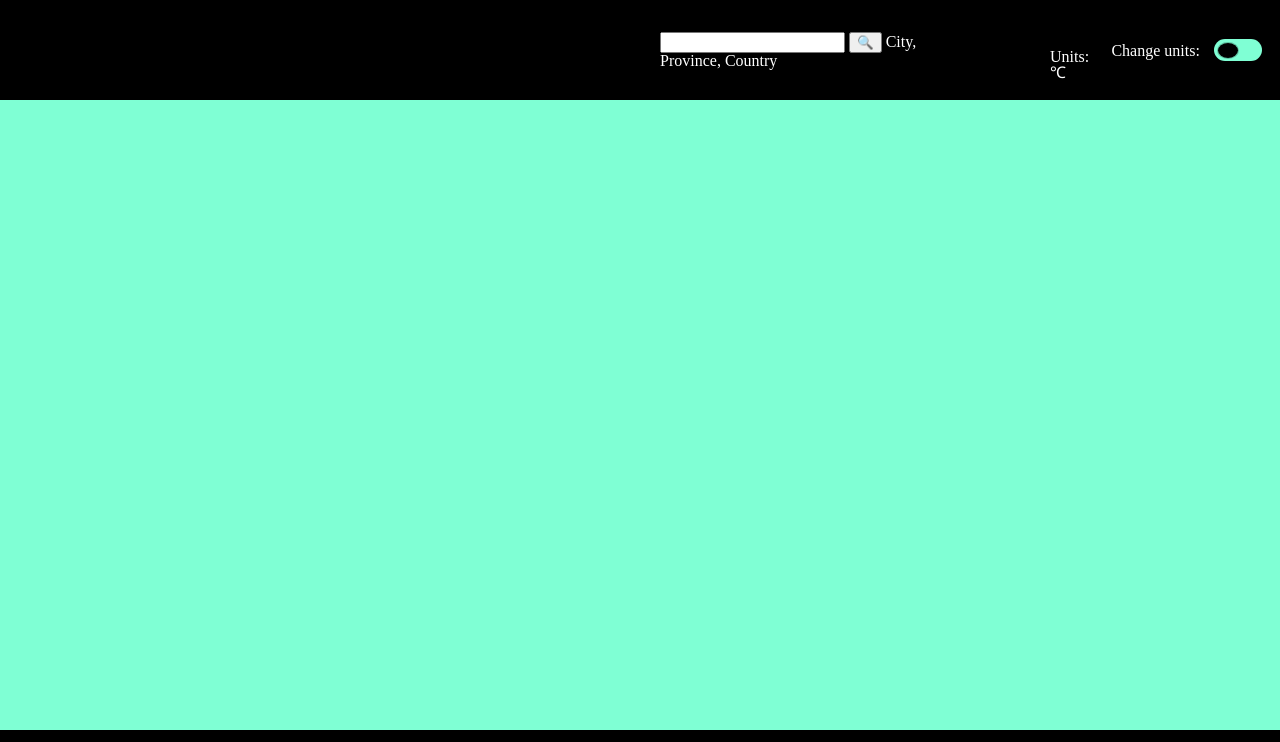
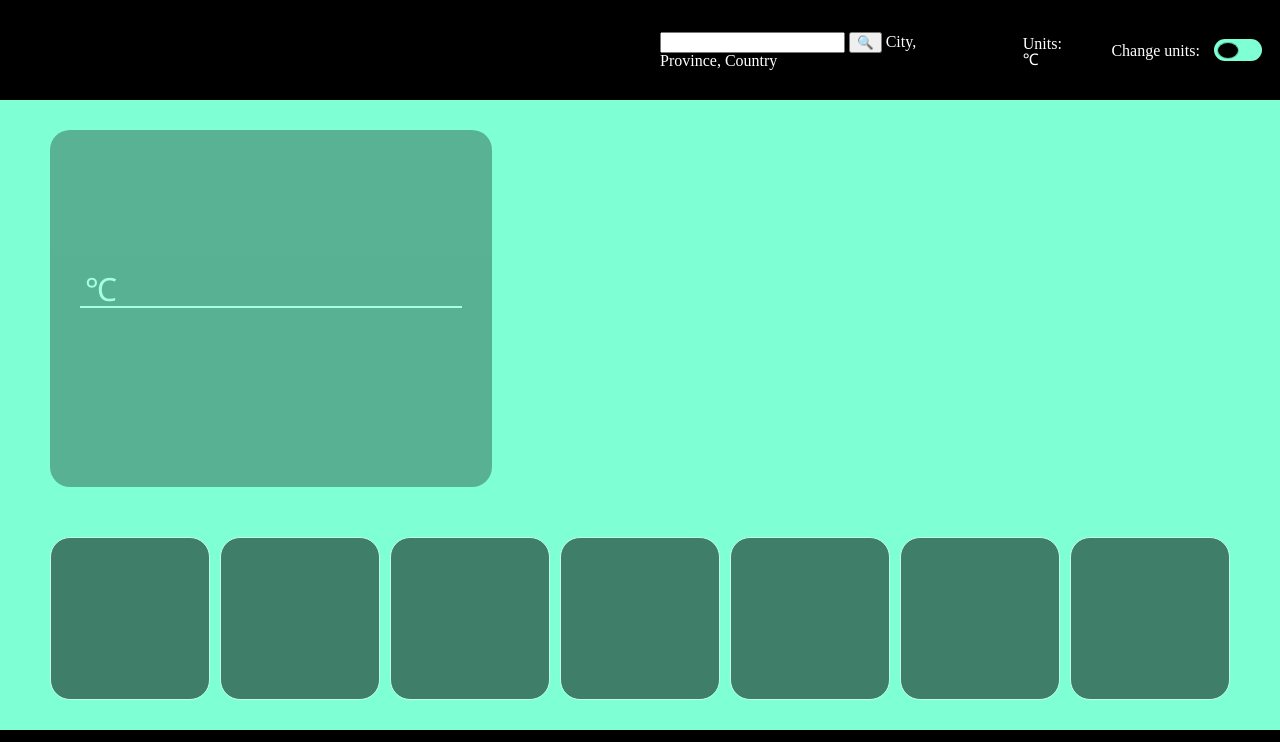
Before and after one commit to mel-121821/weather-app, a website built with webpack: page src/template.html in a window 1280 px wide. Shown: the top 742 px of the page. Built offline with nearby package versions, Linux system fonts and the light colour scheme; no server answers.

Commit message:
Create divs representing cards for current weather and 7 day forcast. Begin adding components to current weather card and add a class to the units span in the header

```diff
--- a/src/template.html
+++ b/src/template.html
@@ -15,8 +15,8 @@
               </form>
             </div>
             <div class="units">
-                <div class="current">
-                    <p>Units: <span>&#8451;</span></p>
+                <div class="unit-display">
+                    <p>Units: <span class="units">&#8451;</span></p>
                 </div>
                 <div class="change">
                   <label class="toggle">
@@ -27,7 +27,35 @@
                 </div>
             </div>
         </div>
-        <div class="main"></div>
+        <div class="main">
+            <div class="current">
+                <!-- Data to display on current view:
+                temp, resolvedAddress, description,-->
+                <div class="weather-display">
+                    <div class="temp">
+                        <p>
+                            <span class="val"></span>
+                            <span class="units">&#8451;</span>
+                        </p>
+                    </div>
+                    <div class="location"><p></p></div>
+                    <div class="description"><p></p></div>
+                </div>
+            </div>
+            <div class="forcast">
+                <!-- Data to display on current view:
+                temp, conditions, icon, datetime, precip, precipprob, preciptype -->
+                <div class="weather-display">
+                    <div class="day one"></div>
+                    <div class="day two"></div>
+                    <div class="day three"></div>
+                    <div class="day four"></div>
+                    <div class="day five"></div>
+                    <div class="day six"></div>
+                    <div class="day seven"></div>
+                </div>
+            </div>
+        </div>
         <div class="footer">
             <div class="footer-text">
                 Created by M.e.l.
```
